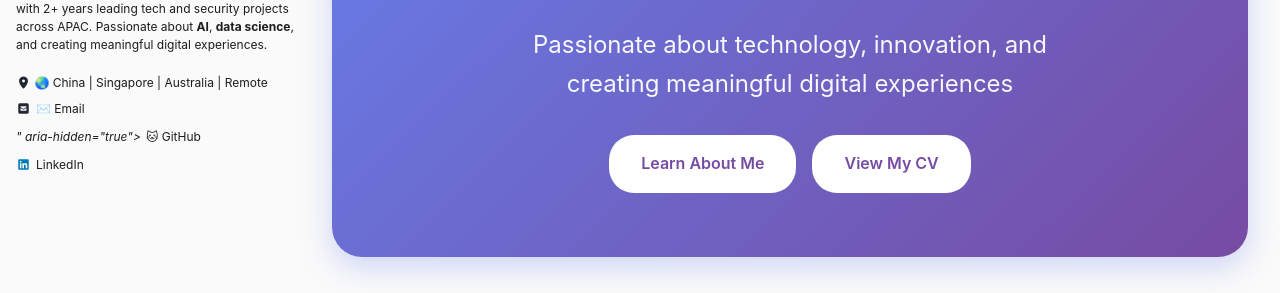
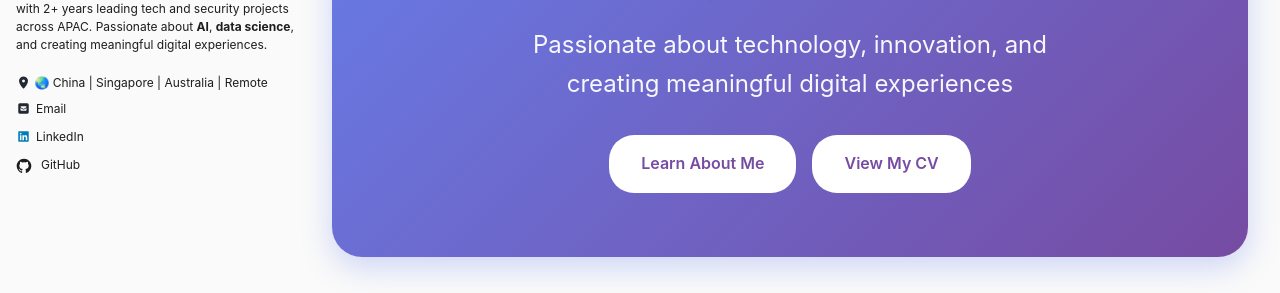
Before and after one commit to taoxee/taoxee.github.io, a Jekyll site: the page built from _pages/about.md, in a window 1280 px wide. Shown: the part 289-582 px from the top of the page. Built offline with Jekyll 4.4.1, drawn with Linux system fonts in a browser that asks for light colours; cached includes are drawn as plain includes; some of the changed lines change nothing that is shown.

Commit message:
fix: Fix author profile social links display issue
- Fixed GitHub logo displaying as cat emoji (🐱) instead of proper GitHub icon
- Removed conflicting custom links configuration in _config.yml
- Switched to theme's native social media fields (email, github, linkedin)
- Uncommented email section in author-profile.html template
- Fixed missing email link in profile sidebar

Profile now correctly displays:
- Location: 🌏 China | Singapore | Australia | Remote
- Email: ✉️ with proper envelope icon
- GitHub: 🐙 with clean SVG logo (not cat emoji)
- LinkedIn: 💼 with LinkedIn icon

All social links now use consistent theme styling and proper icons.

```diff
--- a/_config.yml
+++ b/_config.yml
@@ -116,16 +116,9 @@ author:
   avatar           : "/assets/images/bio-photo.jpg"
   bio              : "PMP Certified, Results-driven project manager with 2+ years leading tech and security projects across APAC. Passionate about **AI**, **data science**, and creating meaningful digital experiences."
   location         : "🌏 China | Singapore | Australia | Remote"
-  links:
-    - label: "✉️ Email"
-      icon: "fas fa-fw fa-envelope-square"
-      url: "mailto:xutao1486@gmail.com"
-    - label: "🐱 GitHub"
-      icon: '<svg xmlns="http://www.w3.org/2000/svg" width="1rem" height="1rem" viewBox="0 0 24 24"><path fill="currentColor" d="M12 1C5.923 1 1 5.923 1 12c0 4.867 3.149 8.979 7.521 10.436c.55.096.756-.233.756-.522c0-.262-.013-1.128-.013-2.049c-2.764.509-3.479-.674-3.699-1.292c-.124-.317-.66-1.293-1.127-1.554c-.385-.207-.936-.715-.014-.729c.866-.014 1.485.797 1.691 1.128c.99 1.663 2.571 1.196 3.204.907c.096-.715.385-1.196.701-1.471c-2.448-.275-5.005-1.224-5.005-5.432c0-1.196.426-2.186 1.128-2.956c-.111-.275-.496-1.402.11-2.915c0 0 .921-.288 3.024 1.128a10.2 10.2 0 0 1 2.75-.371c.936 0 1.871.123 2.75.371c2.104-1.43 3.025-1.128 3.025-1.128c.605 1.513.221 2.64.111 2.915c.701.77 1.127 1.747 1.127 2.956c0 4.222-2.571 5.157-5.019 5.432c.399.344.743 1.004.743 2.035c0 1.471-.014 2.654-.014 3.025c0 .289.206.632.756.522C19.851 20.979 23 16.854 23 12c0-6.077-4.922-11-11-11"/></svg>'
-      url: "https://github.com/taoxee"
-    - label: "LinkedIn"
-      icon: "fab fa-fw fa-linkedin"
-      url: "https://www.linkedin.com/in/tao-xee"
+  email            : "xutao1486@gmail.com"
+  github           : "taoxee"
+  linkedin         : "tao-xee"
 
 # Site Footer
 footer:
--- a/_includes/author-profile.html
+++ b/_includes/author-profile.html
@@ -45,7 +45,6 @@
         </li>
       {% endif %}
 
-      {% comment %}
       {% if author.email %}
         <li>
           <a href="mailto:{{ author.email }}" rel="me" class="u-email">
@@ -54,7 +53,6 @@
           </a>
         </li>
       {% endif %}
-      {% endcomment %}
 
       {% if author.keybase %}
         <li>
```
